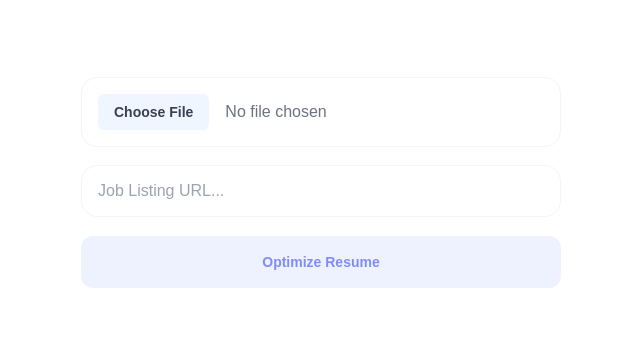
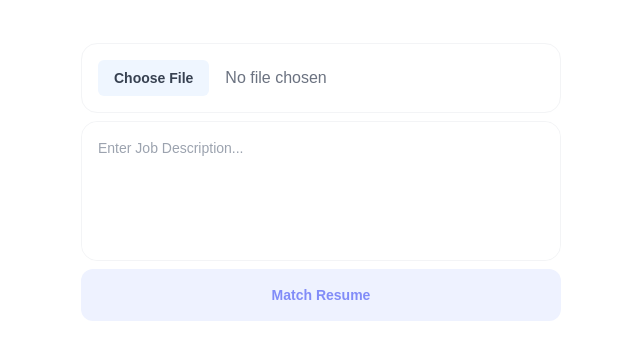
Before and after one commit to itskillian/job-match, a Next.js app: page / in a window 1280 px wide. Shown: the part 218-578 px from the top of the page, without its empty margins (319-959 px from the left). Built offline with nearby package versions, Linux system fonts and the light colour scheme.

Commit message:
Change Job URL input to Job Description textarea

```diff
--- a/app/api/assistant/route.js
+++ b/app/api/assistant/route.js
@@ -6,34 +6,33 @@ export async function POST(req, res) {
     // parse form data
     const formData = await req.formData();
     const file = formData.get('file');
-    const url = formData.get('url');
+    const desc = formData.get('desc');
 
     // get or create assistant
     const assistant = await getOrCreateResumeAssistant();
 
     // create a thread, thread vector store and upload file to thread vector store
-    const thread = await createThread(url, file);
+    const thread = await createThread(desc, file);
     // TODO getOrCreateThread
 
     // run thread
-    const messages = await runThread(thread, assistant);
-
-    // console.log(messages);
+    const threadMessages = await runThread(thread, assistant);
 
     // TODO request response handling
     return new Response(JSON.stringify({
       message: 'Success',
+      threadMessages: threadMessages,
     }), {
       headers: { 'Content-Type': 'application/json' },
     });
   } catch (err) {
     // TODO request error response handling
     return new Response(JSON.stringify({
-      message: 'Error processing request',
-      error: err.message,
+      error: 'Error processing request',
+      details: err.message,
     }), {
+      headers: { 'Content-Type': 'application/json' },
       status: 500,
-      headers: { 'Content-Type': 'application/json' },
     });
   }
 }
--- a/components/resume.js
+++ b/components/resume.js
@@ -82,10 +82,10 @@ export default function Resume () {
         method="post"
         onSubmit={handleSubmit}
         encType="multipart/form-data"
-        className="h-[240px] w-full min-w-[320px] max-w-[480px] flex flex-col justify-evenly"
+        className="w-full min-w-[320px] max-w-[480px] flex flex-col justify-evenly"
         target="hiddenFrame"
       >
-        <div className="p-4 mb-1 border border-gray-100 bg-white rounded-2xl">
+        <div className="p-4 mb-2 border border-gray-100 bg-white rounded-2xl">
           <label htmlFor="file" className="sr-only">Choose file</label>
           <input
             type="file"
@@ -101,14 +101,18 @@ export default function Resume () {
           />
         </div>
 
-        <div className="mb-1 border border-gray-100 bg-white rounded-2xl">
-          <label htmlFor="url" className="sr-only">Choose file</label>
-          <input
+        <div className="h-[140px] mb-2 border border-gray-100 bg-white rounded-2xl">
+          <label htmlFor="desc" className="sr-only">Enter Job Description</label>
+          <textarea
             type="text"
-            id="url"
-            name="url"
-            placeholder="Job Listing URL..."
-            className="w-full h-full rounded-2xl p-4 focus:outline focus:outline-1 focus:outline-gray-200"
+            id="desc"
+            name="desc"
+            placeholder="Enter Job Description..."
+            className="
+              w-full h-full p-4 rounded-2xl resize-none
+              text-sm text-gray-500
+              focus:outline focus:outline-1 focus:outline-gray-200
+            "
           />
         </div>
 
@@ -121,7 +125,7 @@ export default function Resume () {
             focus:ring-2 focus:ring-inset ring-white transition
           "
         >
-          Optimize Resume
+          Match Resume
         </button>
         <iframe name="hiddenFrame" className="hidden"></iframe>
       </form>
```
